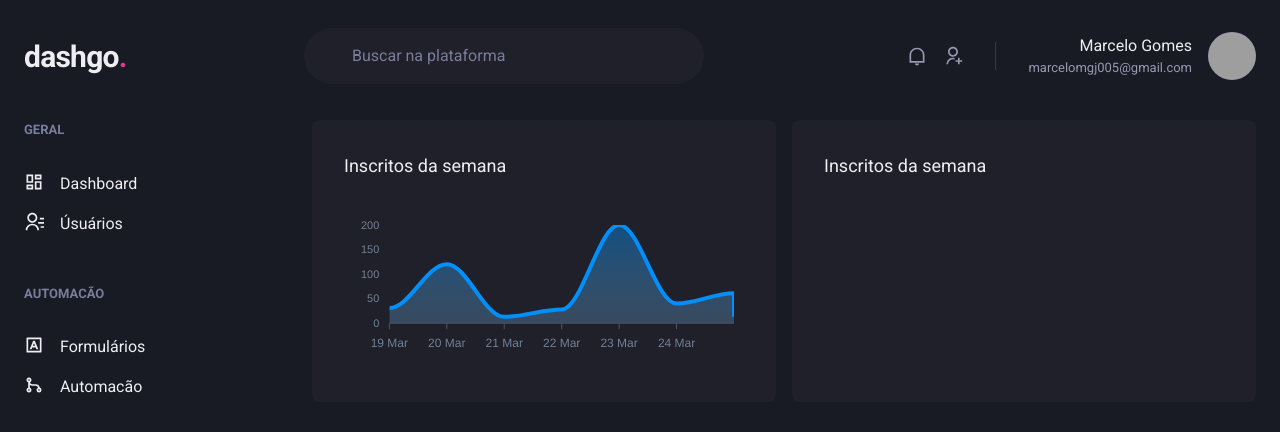
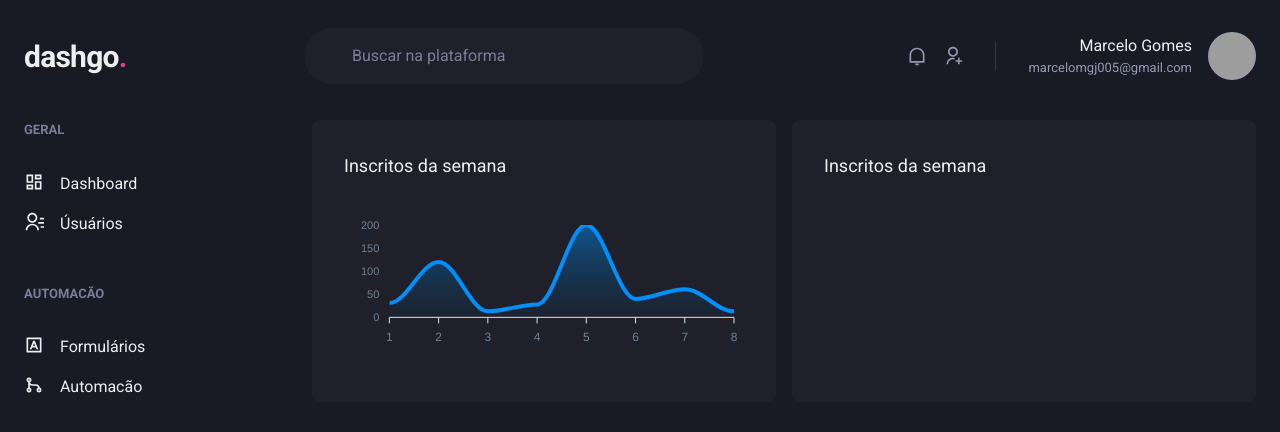
Before and after one commit to marcelo-gomj/dashgo, a Next.js app: page /dashboard in a window 1280 px wide. Shown: the top 432 px of the page. Built offline with nearby package versions, Linux system fonts and the light colour scheme; grey boxes are pictures that could not be loaded.

Commit message:
fix ApexChart bug

```diff
--- a/src/pages/dashboard.tsx
+++ b/src/pages/dashboard.tsx
@@ -30,14 +30,13 @@ const options = {
         enabled: false
     },
 
-    xaxis: {
+    yaxis: {
         type: 'datetime',
         axisBorder: {
             color: theme.colors.gray[600]
         },
         axisTicks: {
             color: theme.colors.gray[600]
-
         },
         categories: [
             '2021-03-19T00:00:00:000Z',
@@ -48,6 +47,16 @@ const options = {
             '2021-03-24T00:00:00:000Z',
             '2021-03-25T00:00:00:000Z',
         ]
+    },
+
+    fill: {
+        opacity: 0.3,
+        type: 'gradient',
+        gradient: {
+            shade: 'dark',
+            opacityFrom: 0.7,
+            opacityTo: 0.3
+        }
     }
 
 };
```
